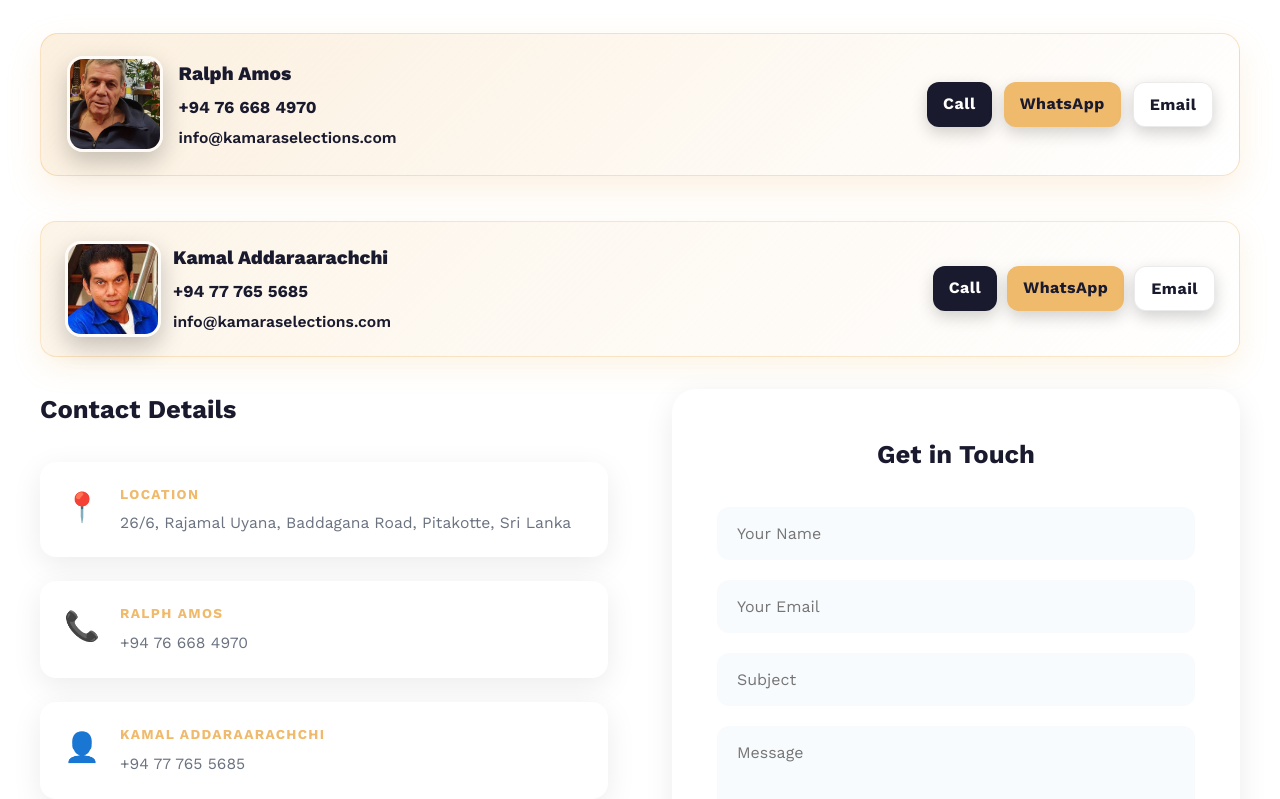
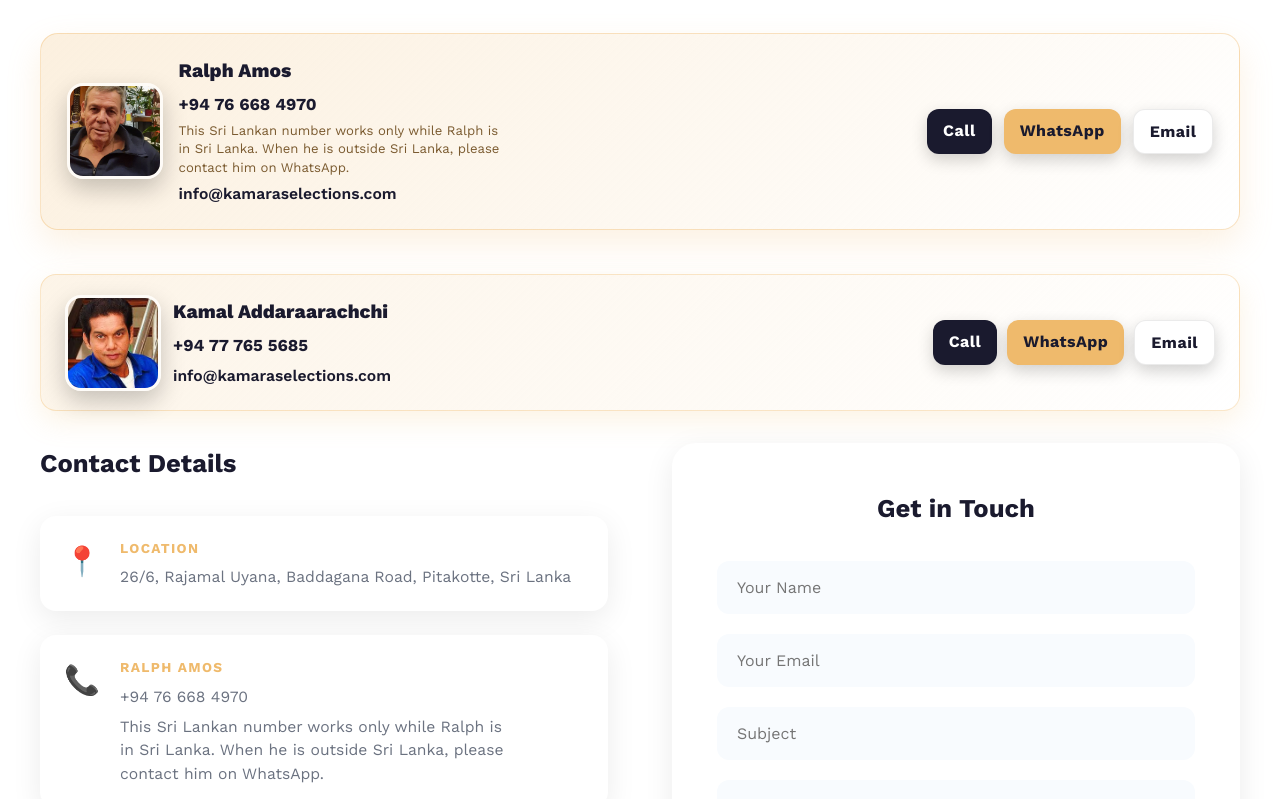
Before and after one commit to Ones-Zeros/kamara-selection, a React (Vite) app: page / in a window 1280 px wide. Shown: the part 5380-6179 px from the top of the page. Built offline with nearby package versions, Linux system fonts and the light colour scheme.

Commit message:
adding further contact information and improving the contact form styling

```diff
--- a/src/components/Contact.css
+++ b/src/components/Contact.css
@@ -174,6 +174,14 @@
   gap: 4px;
 }
 
+.contact-availability-note {
+  margin: 0;
+  font-size: 0.82rem;
+  line-height: 1.4;
+  color: #7a5a2f;
+  max-width: 40ch;
+}
+
 .contact-highlight-actions {
   display: flex;
   gap: 10px;
@@ -260,6 +268,10 @@
 
 .contact-link:hover {
   color: var(--secondary-color);
+}
+
+.contact-item .contact-availability-note {
+  margin-top: 0.35rem;
 }
 
 /* Right column – form */
--- a/src/components/Contact.jsx
+++ b/src/components/Contact.jsx
@@ -11,6 +11,7 @@ const Contact = () => {
   const emailValue = t('contact.emailValue');
   const secondaryName = t('contact.secondaryName');
   const secondaryPhoneValue = t('contact.secondaryPhoneValue');
+  const sriLankaPhoneNotice = t('contact.sriLankaPhoneNotice');
 
   // Helper to clean phone numbers for links
   const cleanPhone = (str) => str.replace(/[^\d+]/g, '');
@@ -55,6 +56,7 @@ const Contact = () => {
                 <a className="contact-highlight-phone" href={phoneHref}>
                   {phoneValue}
                 </a>
+                <p className="contact-availability-note">{sriLankaPhoneNotice}</p>
                 <a className="contact-highlight-email" href={emailHref}>
                   {emailValue}
                 </a>
@@ -114,6 +116,7 @@ const Contact = () => {
                 <a className="contact-link" href={phoneHref}>
                   {phoneValue}
                 </a>
+                <p className="contact-availability-note">{sriLankaPhoneNotice}</p>
               </div>
             </div>
 
--- a/src/i18n/locales/en.json
+++ b/src/i18n/locales/en.json
@@ -69,6 +69,7 @@
     "locationValue": "26/6, Rajamal Uyana, Baddagana Road, Pitakotte, Sri Lanka",
     "phone": "Ralph Amos",
     "phoneValue": "+94 76 668 4970",
+    "sriLankaPhoneNotice": "This Sri Lankan number works only while Ralph is in Sri Lanka. When he is outside Sri Lanka, please contact him on WhatsApp.",
     "whatsapp": "Ralph Amos",
     "whatsappValue": "+41 76 378 9909",
     "secondaryLabel": "Secondary Contact",
```
